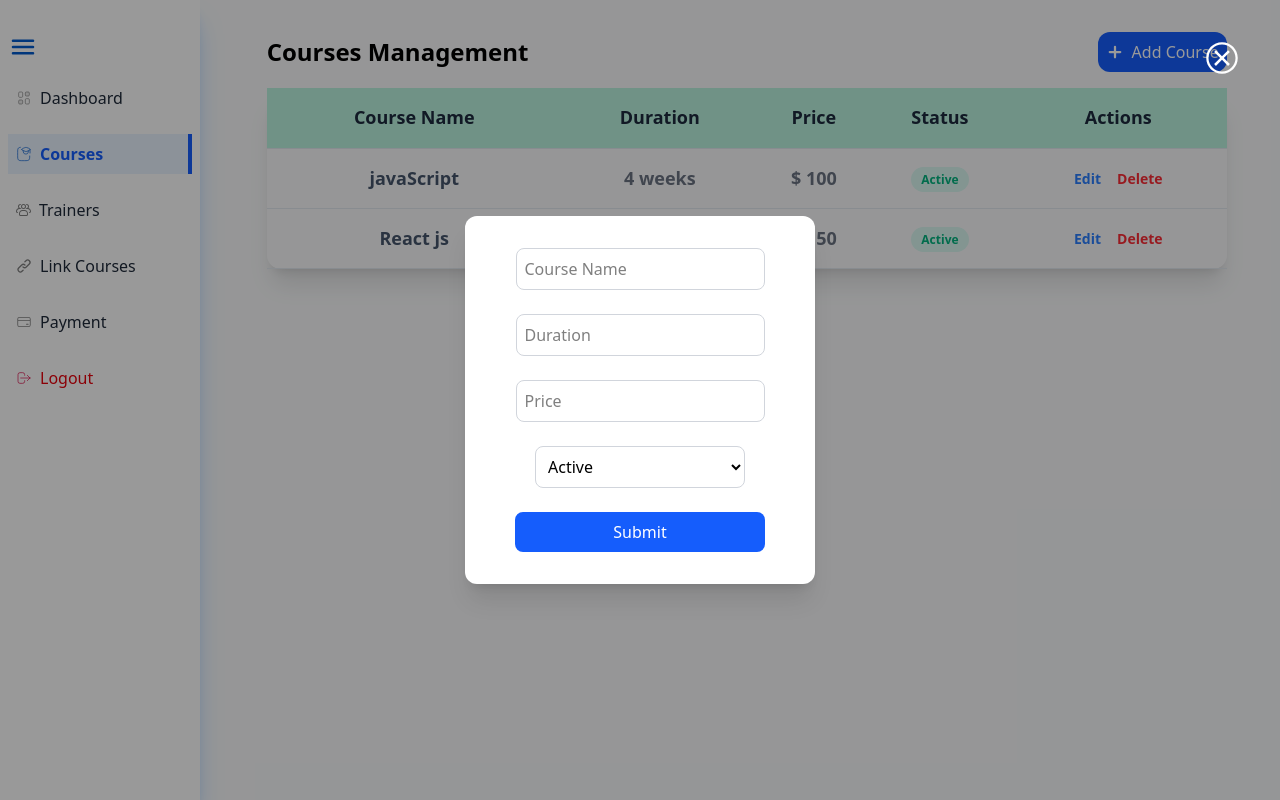
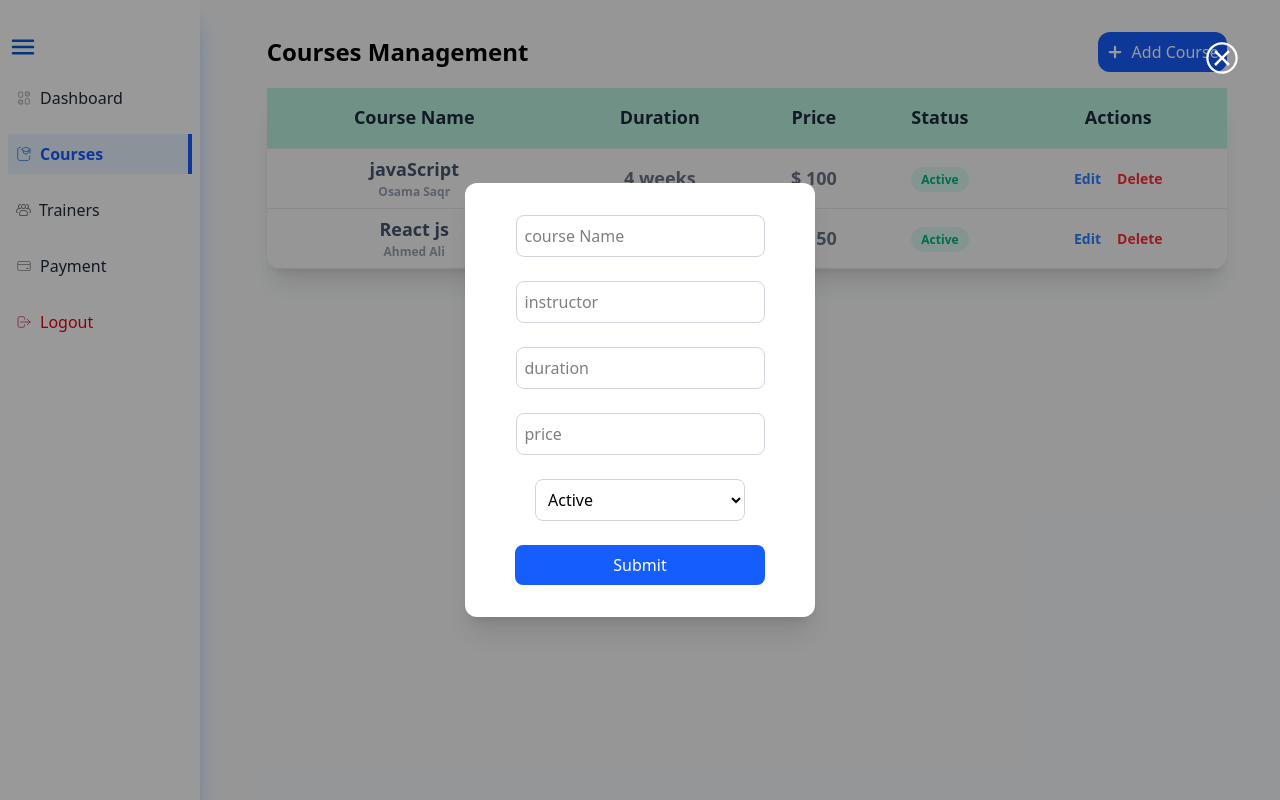
Before and after one commit to osamashehta/Dashboard-Trainer-Management, a React (Vite) app: page /courses in a window 1280 px wide. Both pictures are taken after a click on the button "Add Course". Built offline with nearby package versions, Linux system fonts and the light colour scheme.

Commit message:
Course details

```diff
--- a/src/App.tsx
+++ b/src/App.tsx
@@ -7,6 +7,7 @@ import Layout from './components/Layout'
 import Course from './pages/Course'
 import Trainer from './pages/Trainer'
 import NotFound from './pages/NotFound'
+import CourseDetails from './pages/CourseDetails'
 
 function App() {
 
@@ -16,6 +17,7 @@ function App() {
       <Route  element={<Layout/>}>
         <Route path="/" element={<Dashboard/>}/>
         <Route path="/courses" element={<Course/>}/>
+        <Route path="/courses/:details" element={<CourseDetails/>}/>
         <Route path="/trainers" element={<Trainer/>}/>
 
       </Route>
--- a/src/components/CourseInputs.tsx
+++ b/src/components/CourseInputs.tsx
@@ -4,6 +4,7 @@ import close from "../assets/images/close.svg";
 type TTableData = {
   id: number;
   courseName: string;
+  instructor: string;
   duration: string;
   price: string;
   status: "Active" | "Upcoming";
@@ -83,52 +84,29 @@ const CourseInputs = ({
         >
           <img src={close} alt="close" className="w-[36px] h-[36px]" />
         </p>
-        <div className="relative">
+
+        {["courseName","instructor", "duration", "price"].map((field) => (
+          <div key={field} className="relative">
             <input
               className="border border-gray-300 px-2 py-2 text-black rounded-[8px] max-w-[250px] w-full"
               type="text"
-            placeholder="Course Name"
-            {...register("courseName", { required: "This field is required" })}
+              placeholder={field.replace(/([A-Z])/g, " $1")}
+              {...register(field as keyof TTableData, {
+                required: "This field is required",
+                pattern:
+                  field === "price"
+                    ? { value: /^[0-9]+$/, message: "Enter a valid number" }
+                    : undefined,
+              })}
             />
-          {errors.courseName && (
+            {errors[field as keyof TTableData] && (
               <span className="text-red-500 absolute top-[-16px] left-2 bg-white px-2">
-              {errors.courseName.message}
+                {errors[field as keyof TTableData]?.message}
               </span>
             )}
           </div>
-        <div className="relative">
-          <input
-            className="border border-gray-300 px-2 py-2 text-black rounded-[8px] max-w-[250px] w-full"
-            type="text"
-            placeholder="Duration"
-            {...register("duration", { required: "This field is required" })}
-          />
-          {errors.duration && (
-            <span className="text-red-500 absolute top-[-16px] left-2 bg-white px-2">
-              {errors.duration.message}
-            </span>
-          )}
-        </div>
-        <div className="relative">
-          <input
-            className="border border-gray-300 px-2 py-2 text-black rounded-[8px] max-w-[250px] w-full"
-            type="text"
-            placeholder="Price"
-            {...register("price", {
-              required: "This field is required",
-              pattern: {
-                value: /^[0-9]+$/,
-                message: "Enter a valid number",
-              },
-            })}
-          />
+        ))}
 
-          {errors.price && (
-            <span className="text-red-500 absolute top-[-16px] left-2 bg-white px-2">
-              {errors.price.message}
-            </span>
-          )}
-        </div>
         <div className="relative max-w-[250px] w-full px-5">
           <select
             className="border border-gray-300 px-2 py-2 text-black rounded-[8px] outline-none w-full"
--- a/src/components/SideMenu.tsx
+++ b/src/components/SideMenu.tsx
@@ -4,8 +4,8 @@ import course_gray from "../assets/images/course-gray.svg";
 import course_blue from "../assets/images/course-blue.svg";
 import people_gray from "../assets/images/people-gray.svg";
 import people_blue from "../assets/images/people-blue.svg";
-import link_gray from "../assets/images/link-gray.svg";
-import link_blue from "../assets/images/link-blue.svg";
+// import link_gray from "../assets/images/link-gray.svg";
+// import link_blue from "../assets/images/link-blue.svg";
 import payment_gray from "../assets/images/payment-gray.svg";
 import payment_blue from "../assets/images/payment-blue.svg";
 import logout from "../assets/images/logout.svg";
@@ -44,12 +44,12 @@ const SideMenu = () => {
       activeIcon: people_blue,
       link: "/trainers",
     },
-    {
-      title: "Link Courses",
-      icon: link_gray,
-      activeIcon: link_blue,
-      link: "#",
-    },
+    // {
+    //   title: "Link Courses",
+    //   icon: link_gray,
+    //   activeIcon: link_blue,
+    //   link: "#",
+    // },
     {
       title: "Payment",
       icon: payment_gray,
@@ -80,13 +80,13 @@ const SideMenu = () => {
               <Link
                 to={item.link}
                 className={`flex items-center gap-2 p-2 ${
-                  pathName === item.link
+                  (item.link === "/" && pathName === "/") || (pathName.startsWith(item.link) && item.link !== "/")
                     ? "text-blue-600 font-semibold border-r-[4px] border-blue-600 bg-blue-300/[0.2]"
                     : ""
                 }`}
               >
                 <img
-                  src={pathName === item.link ? item.activeIcon : item.icon}
+                  src={(item.link === "/" && pathName === "/") || (pathName.startsWith(item.link) && item.link !== "/") ? item.activeIcon : item.icon}
                   alt={item.title}
                 />
                 <span>{item.title}</span>
--- a/src/pages/Course.tsx
+++ b/src/pages/Course.tsx
@@ -1,10 +1,12 @@
 import { useEffect, useState } from "react";
 import CourseInputs from "../components/CourseInputs";
 import add from  "../assets/images/add.svg";
+import { Link } from "react-router-dom";
 
 type TTableData = {
   id: number;
   courseName: string;
+  instructor: string;
   duration: string;
   price: string;
   status: "Active" | "Upcoming";
@@ -24,6 +26,7 @@ const generateUniqueId = () => Math.floor(Math.random() * 1000000);
     {
       id: generateUniqueId(),
       courseName: "javaScript",
+      instructor: "Osama Saqr",
       duration: "4 weeks",
       price: "100",
       status: "Active",
@@ -31,6 +34,7 @@ const generateUniqueId = () => Math.floor(Math.random() * 1000000);
     {
       id: generateUniqueId(),
       courseName: "React js",
+      instructor: "Ahmed Ali",
       duration: "8 weeks",
       price: "150",
       status: "Active",
@@ -60,6 +64,7 @@ const generateUniqueId = () => Math.floor(Math.random() * 1000000);
     setSelectedData({
       id: generateUniqueId(),
       courseName: "",
+      instructor: "",
       duration: "",
       price: "",
       status: "Active",
@@ -110,7 +115,7 @@ const generateUniqueId = () => Math.floor(Math.random() * 1000000);
               className="text-slate-500 border-b border-slate-200 h-[60px]"
             >
               <td className="text-slate-600 text-[10px] font-medium md:text-[18px] md:font-semibold">
-                {item.courseName}
+                <Link to={`/courses/${item.id}-${item.courseName}-${item.instructor}-${item.duration}-${item.price}-${item.status}`} className="flex flex-col"><p>{item.courseName}</p> <p className="text-[12px] text-gray-400">{item.instructor}</p></Link>
               </td>
               <td className="text-gray-500 text-[10px] font-medium md:text-[18px] md:font-semibold">
                 {item.duration}
--- /dev/null
+++ b/src/pages/CourseDetails.tsx
@@ -0,0 +1,47 @@
+import arrowRight from "../assets/images/arrowright.svg";
+import arrowLeft from "../assets/images/arrowleft.svg";
+import { useParams } from "react-router-dom";
+const CourseDetails = () => {
+  const { details } = useParams();
+  const detailsArray = details?.split("-");
+
+  const [id, courseName, instructor, duration, price, status] =
+    detailsArray || [];
+
+  return (
+    <div className="Container pb-8">
+      <div className="flex justify-between items-center mt-8 mb-4">
+        <h3 className="font-light text-sm md:font-semibold md:text-2xl">
+          Course
+        </h3>
+      </div>
+      <div className="bg-white rounded-[12px] px-4 py-4 shadow-md space-x-2 space-y-3 w-full">
+        <div className="flex justify-between items-center gap-2">
+          <p className="font-semibold text-sm ">{courseName}</p>
+          <p className="font-semibold text-sm ">{instructor}</p>
+          <p className="font-semibold text-sm text-gray-400">{duration}</p>
+          <p className="font-semibold text-sm text-gray-400">${price}</p>
+        </div>
+      </div>
+
+      <div className="mt-6 bg-white rounded-[12px] px-4 py-4 shadow-md space-x-2 space-y-3 w-full flex flex-col items-center">
+        <p className="font-semibold text-sm">Lecture 1</p>
+        <video max-width="750" max-height="500" controls className="w-full">
+          <source src="..Videos/video1.mp4" type="video/mp4" />
+        </video>
+        <ul className="flex gap-3">
+          <img src={arrowLeft} alt="arrow" />
+
+          {[...Array(4)].map((_, index) => (
+            <li key={index}>
+              <p className="font-semibold text-sm"> {index + 2}</p>
+            </li>
+          ))}
+          <img src={arrowRight} alt="arrow" />
+        </ul>
+      </div>
+    </div>
+  );
+};
+
+export default CourseDetails;
--- a/src/pages/Trainer.tsx
+++ b/src/pages/Trainer.tsx
@@ -100,7 +100,7 @@ const Trainer = () => {
           >
             <div className="flex gap-2 justify-start items-center">
               <p className="bg-emerald-600 text-white px-2 py-1 rounded-[8px]">
-                OS
+                {item.trainerName.split(" ").map((word) => word.charAt(0).toUpperCase())}
               </p>
               <div className="flex flex-col items-start justify-center">
                 <p className="font-semibold">{item.trainerName}</p>
```
Also changed, not shown: src/assets/images/arrowleft.svg (added), src/assets/images/arrowright.svg (added). Lines whose indentation alone changed are shown as unchanged.
